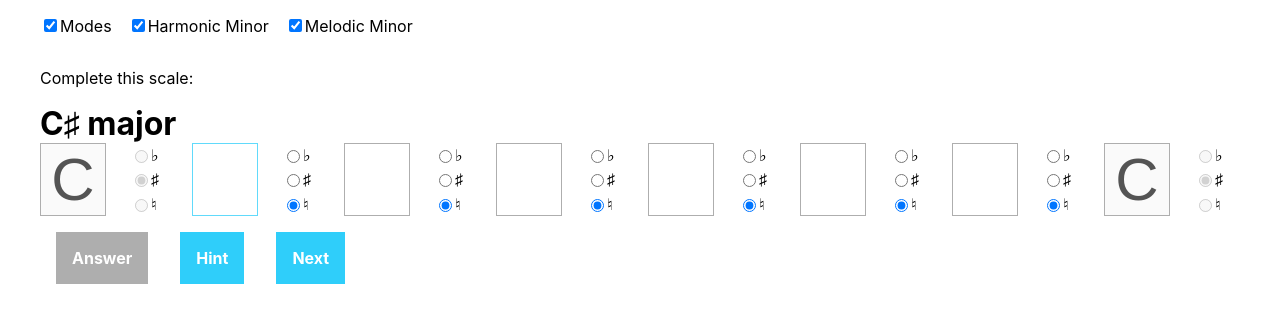
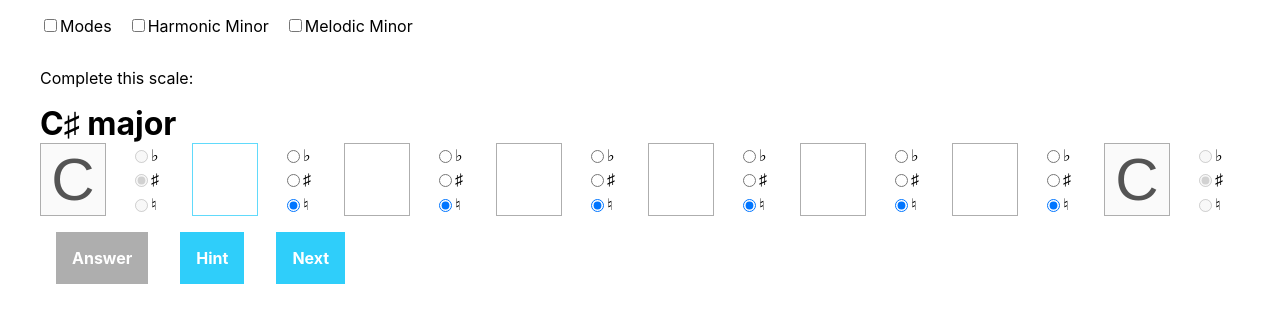
Before and after one commit to visusnet/scale-trainer, a React (Create React App) app: page / in a window 1280 px wide. Shown: the top 322 px of the page. Built offline with nearby package versions, Linux system fonts and the light colour scheme.

Commit message:
Made scale selection checkbox texts clickable and persist scale selection.

```diff
--- a/src/ScaleTrainer.jsx
+++ b/src/ScaleTrainer.jsx
@@ -16,9 +16,9 @@ type State = {
 export default class ScaleTrainer extends Component<void, State> {
     state = {
         question: undefined,
-        includeModes: true,
-        includeHarmonicMinor: true,
-        includeMelodicMinor: true
+        includeModes: _getBooleanFromLocalStorage('includeModes'),
+        includeHarmonicMinor: _getBooleanFromLocalStorage('includeHarmonicMinor'),
+        includeMelodicMinor: _getBooleanFromLocalStorage('includeMelodicMinor')
     };
 
     componentWillMount() {
@@ -31,9 +31,11 @@ export default class ScaleTrainer extends Component<void, State> {
 
     _handleOptionChange = (e: any) => {
         const option = e.target.value;
+        const value = !this.state[option];
         this.setState({
-            [option]: !this.state[option]
+            [option]: value
         }, this._updateQuestion);
+        localStorage.setItem(option, value);
     };
 
     _updateQuestion = () => {
@@ -96,3 +98,11 @@ export default class ScaleTrainer extends Component<void, State> {
 function _questionToString(question: Question): string {
     return `${question.type}${keyToString(question.key)}`;
 }
+
+function _getBooleanFromLocalStorage(key: string, defaultValue = true): boolean {
+    const value = localStorage.getItem(key);
+    if (typeof value === 'undefined') {
+        return defaultValue;
+    }
+    return value === 'true';
+}
--- a/src/components/AccidentalInput/AccidentalInput.jsx
+++ b/src/components/AccidentalInput/AccidentalInput.jsx
@@ -22,6 +22,7 @@ export default function AccidentalInput(props: Props) {
                 htmlFor={accidentalKey}>
                 <input
                     type="radio"
+                    id={accidentalKey}
                     name={accidentalKey}
                     value={accidental}
                     checked={isCurrentAccidental}
```
